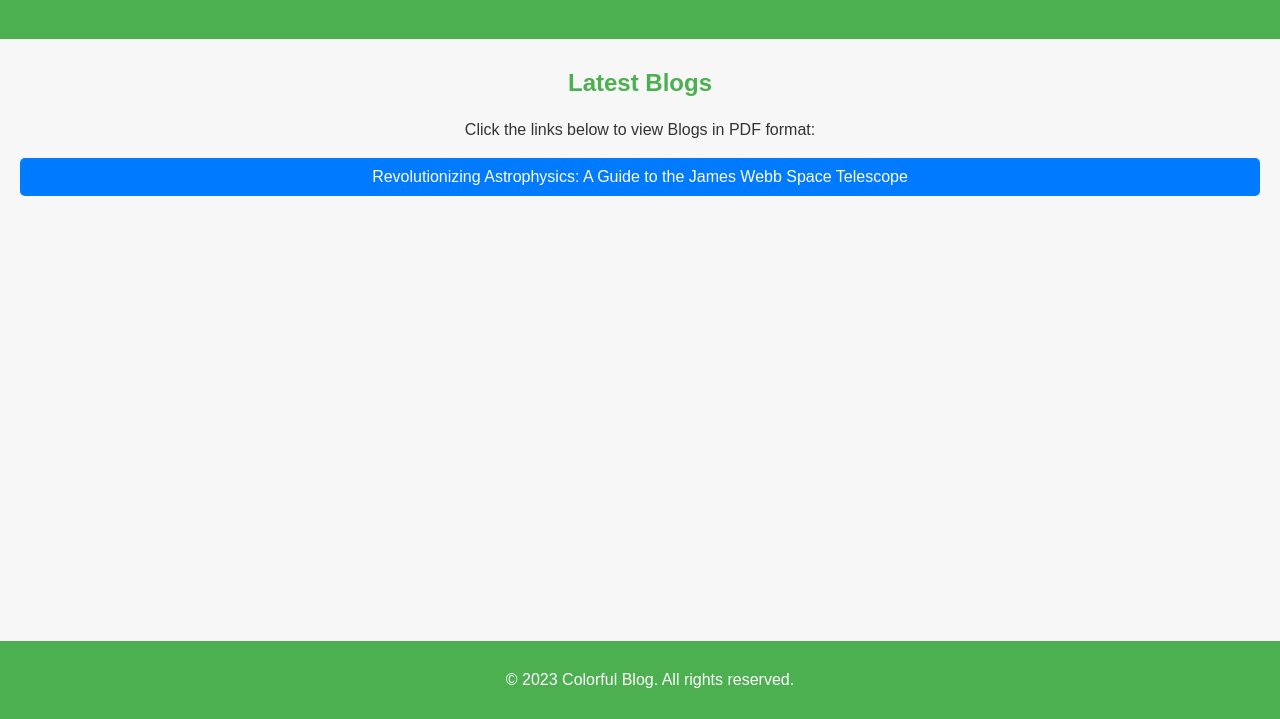
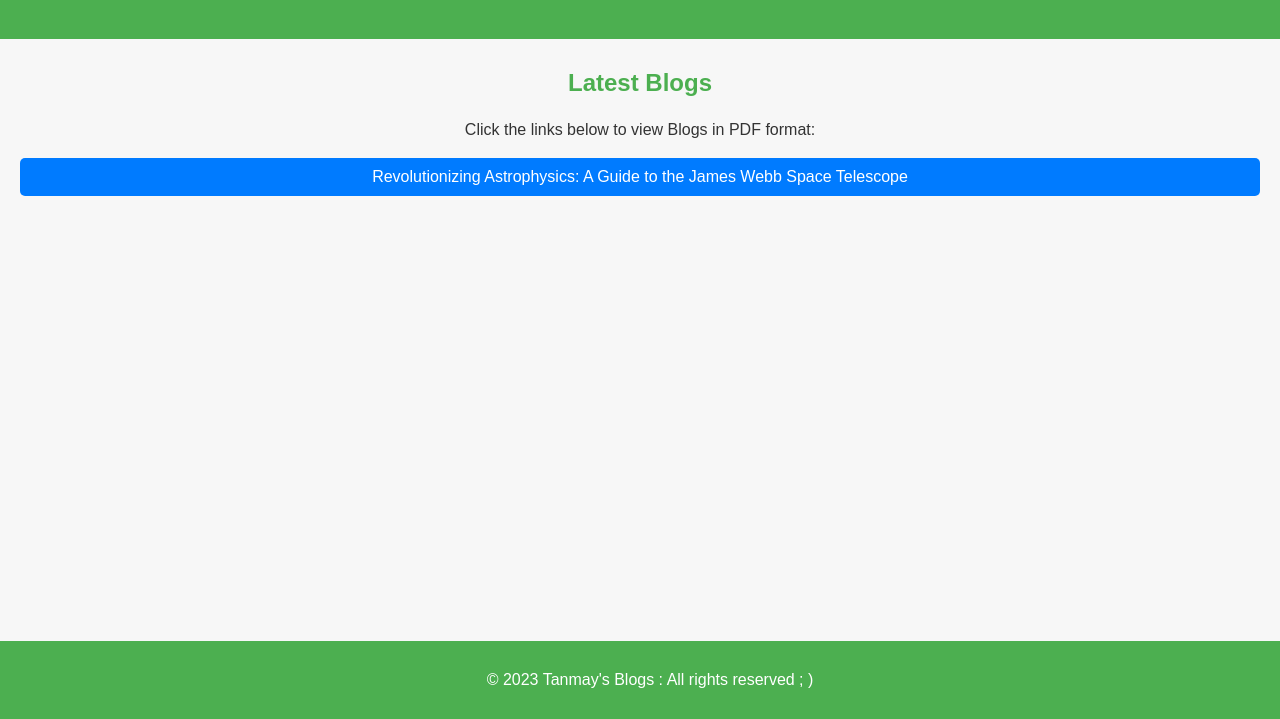
Before and after one commit to blogstanmaykukreja/Revolutionizing-Astrophysics-A-Guide-to-the-James-Webb-Space-Telescope, a plain HTML site: page index.html in a window 1280 px wide. Shown: the part 81-800 px from the top of the page. Drawn offline with Linux system fonts and the light colour scheme.

Commit message:
Update index.html

```diff
--- a/index.html
+++ b/index.html
@@ -105,7 +105,7 @@
     </section>
 
     <footer>
-        <p>&copy; 2023 Colorful Blog. All rights reserved.</p>
+        <p>&copy; 2023 Tanmay's Blogs : All rights reserved ; )</p>
     </footer>
 
 </body>
```
